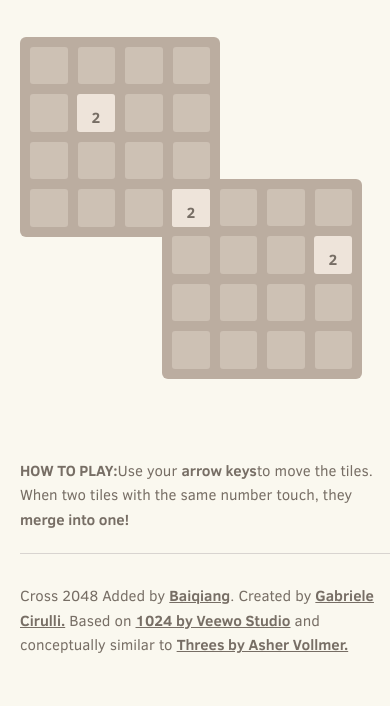
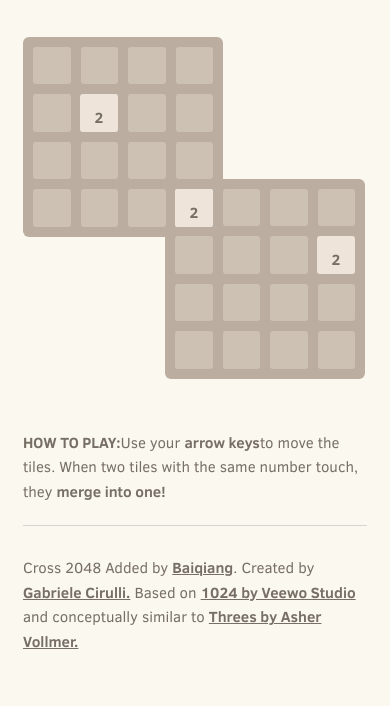
Before and after one commit to TheReal65536/2048-cross, a plain HTML site: page index.html in a window 390 px wide. Shown: the part 138-844 px from the top of the page. Drawn offline with Linux system fonts and the light colour scheme.

Commit message:
fix style on mobile device

```diff
--- a/style/main.css
+++ b/style/main.css
@@ -572,14 +572,14 @@ hr {
   }
   body {
     margin: 20px 0;
-    padding: 0 20px;
+    padding: 0 2px;
   }
   h1.title {
     font-size: 27px;
     margin-top: 15px;
   }
   .container {
-    width: 372px;
+    width: 344px;
     margin: 0 auto;
   }
   .score-container, .best-container {
@@ -591,8 +591,8 @@ hr {
     margin-bottom: 10px;
   }
   .outer-container {
-    height: 372px;
-    width: 372px;
+    height: 344px;
+    width: 344px;
   }
   .game-container {
     position: absolute;
```
